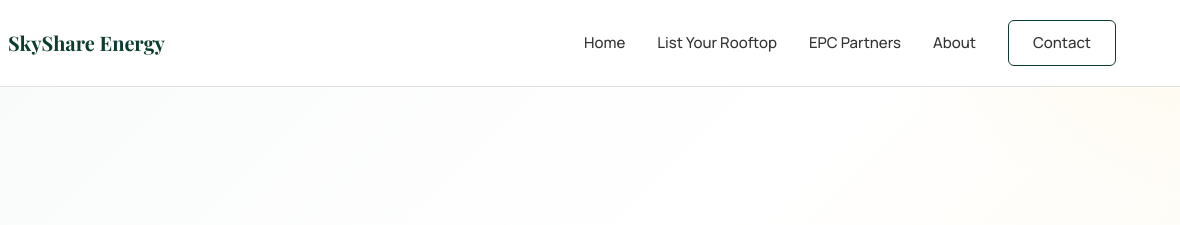
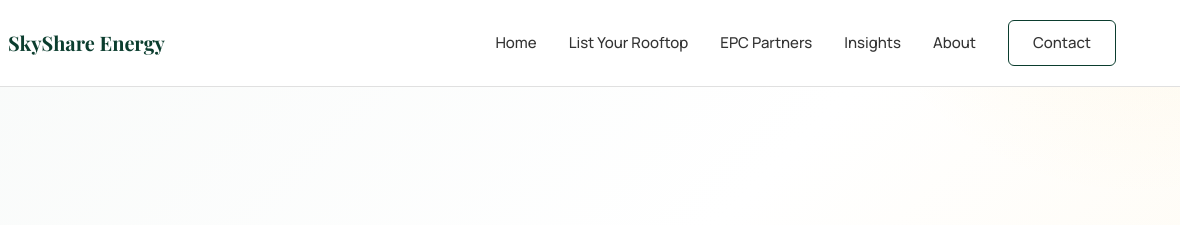
Before and after one commit to Farhanharoon116/Skyshare-Dynamic-Website, a plain HTML site: page index.html in a window 1280 px wide. Shown: the top 225 px of the page, 100-1280 px from the left. Drawn offline with nearby package versions, Linux system fonts and the light colour scheme.

Commit message:
Add 'Insights' link to navigation menu

```diff
--- a/index.html
+++ b/index.html
@@ -25,6 +25,7 @@
                     <a href="index.html">Home</a>
                     <a href="rooftop-owner.html">List Your Rooftop</a>
                     <a href="epc-dashboard.html">EPC Partners</a>
+                    <a href="insights.html">Insights</a>
                     <a href="about.html">About</a>
                     <a href="contact.html" class="btn-secondary">Contact</a>
                 </div>
```
